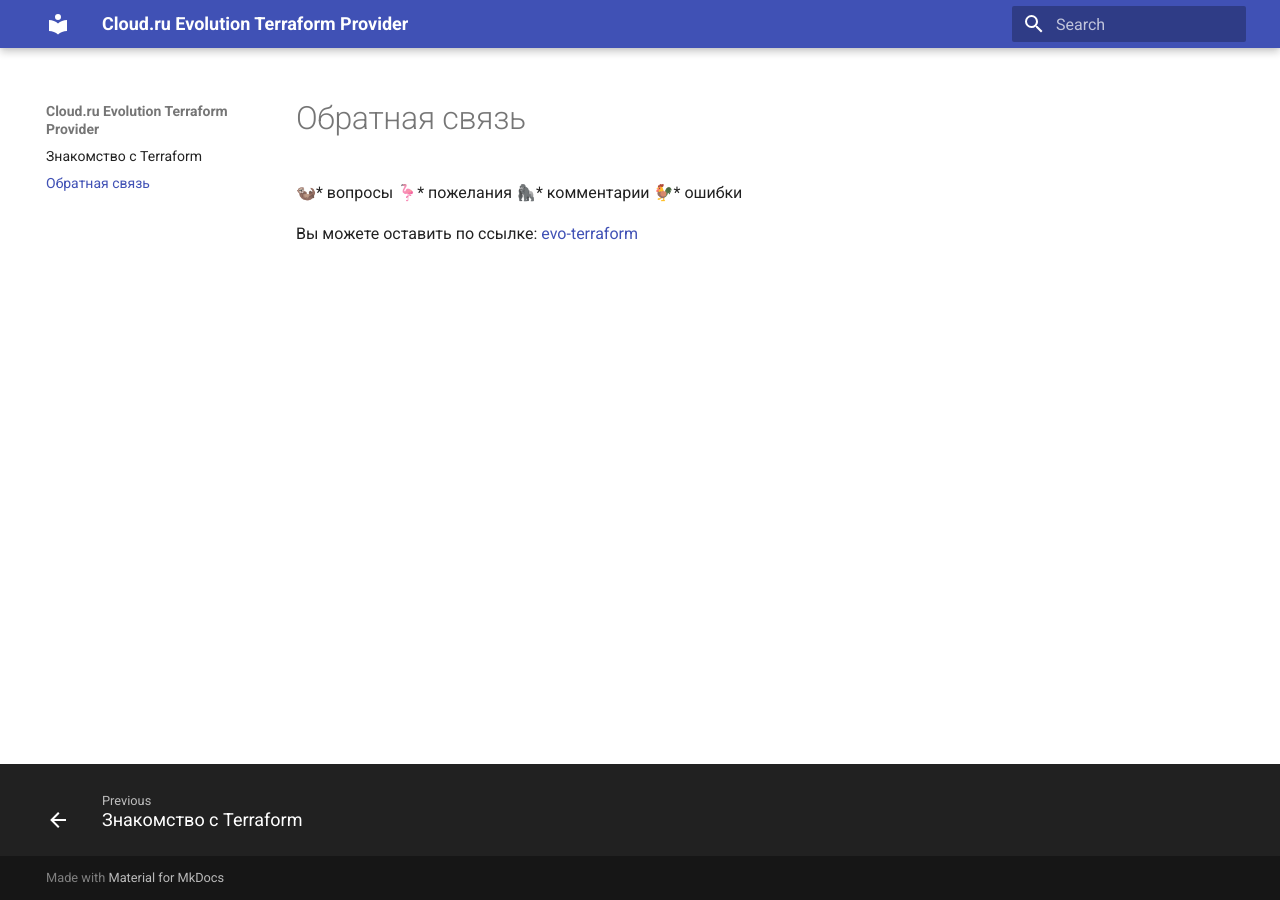
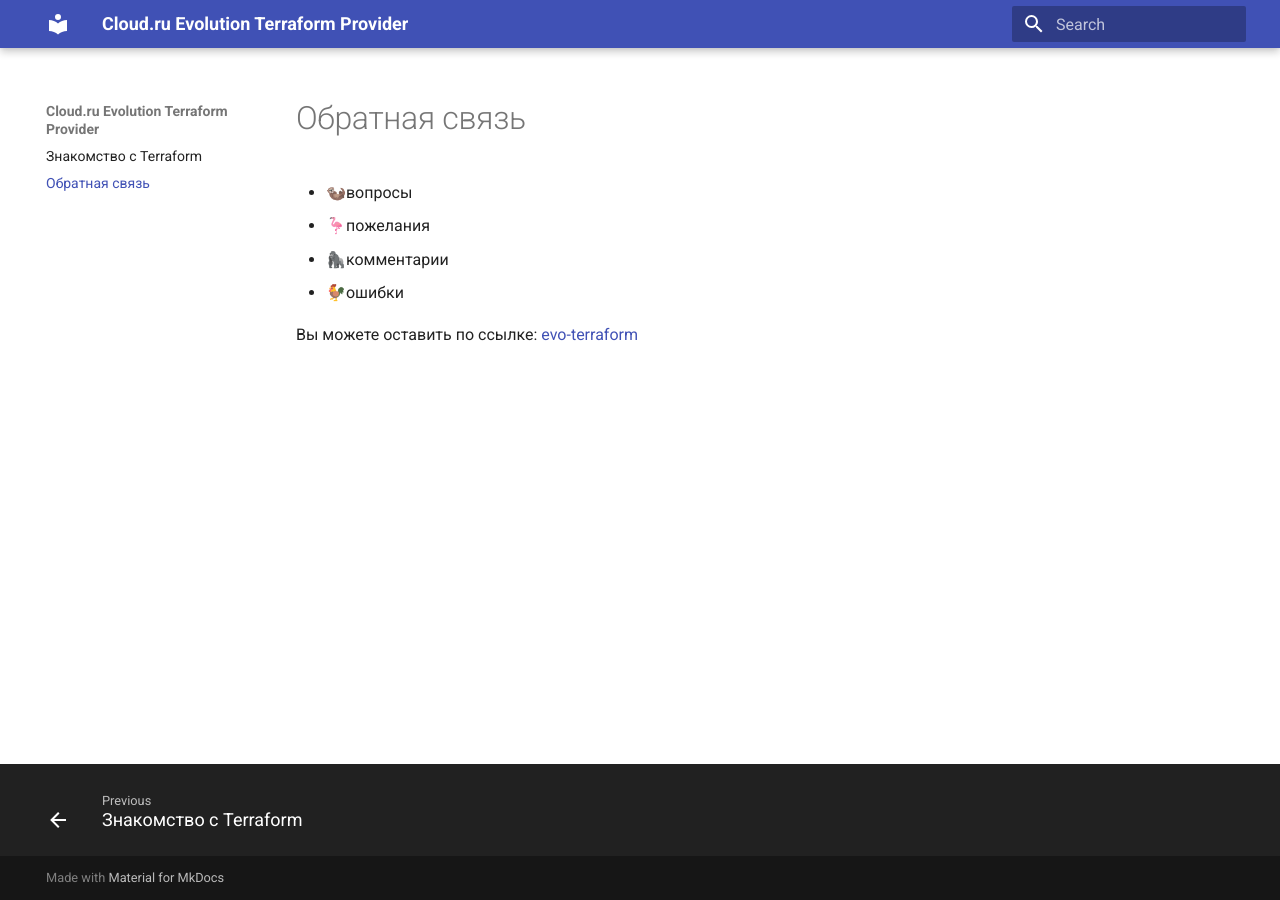
Before and after one commit to CLOUDdotRu/evo-terraform, an MkDocs documentation site: the page built from docs/feedback.md, in a window 1280 px wide. Built offline with MkDocs 1.6.1 and Material for MkDocs 9.7.7, drawn with Linux system fonts in a browser that asks for light colours.

```diff
--- a/docs/feedback.md
+++ b/docs/feedback.md
@@ -1,8 +1,8 @@
 # Обратная связь
 
-🦦* вопросы
-🦩* пожелания
-🦍* комментарии
-🐓* ошибки
+ * 🦦вопросы
+ * 🦩пожелания
+ * 🦍комментарии
+ * 🐓ошибки
 
 Вы можете оставить по ссылке: [evo-terraform](https://github.com/CLOUDdotRu/evo-terraform/issues){target=_blank}
```
